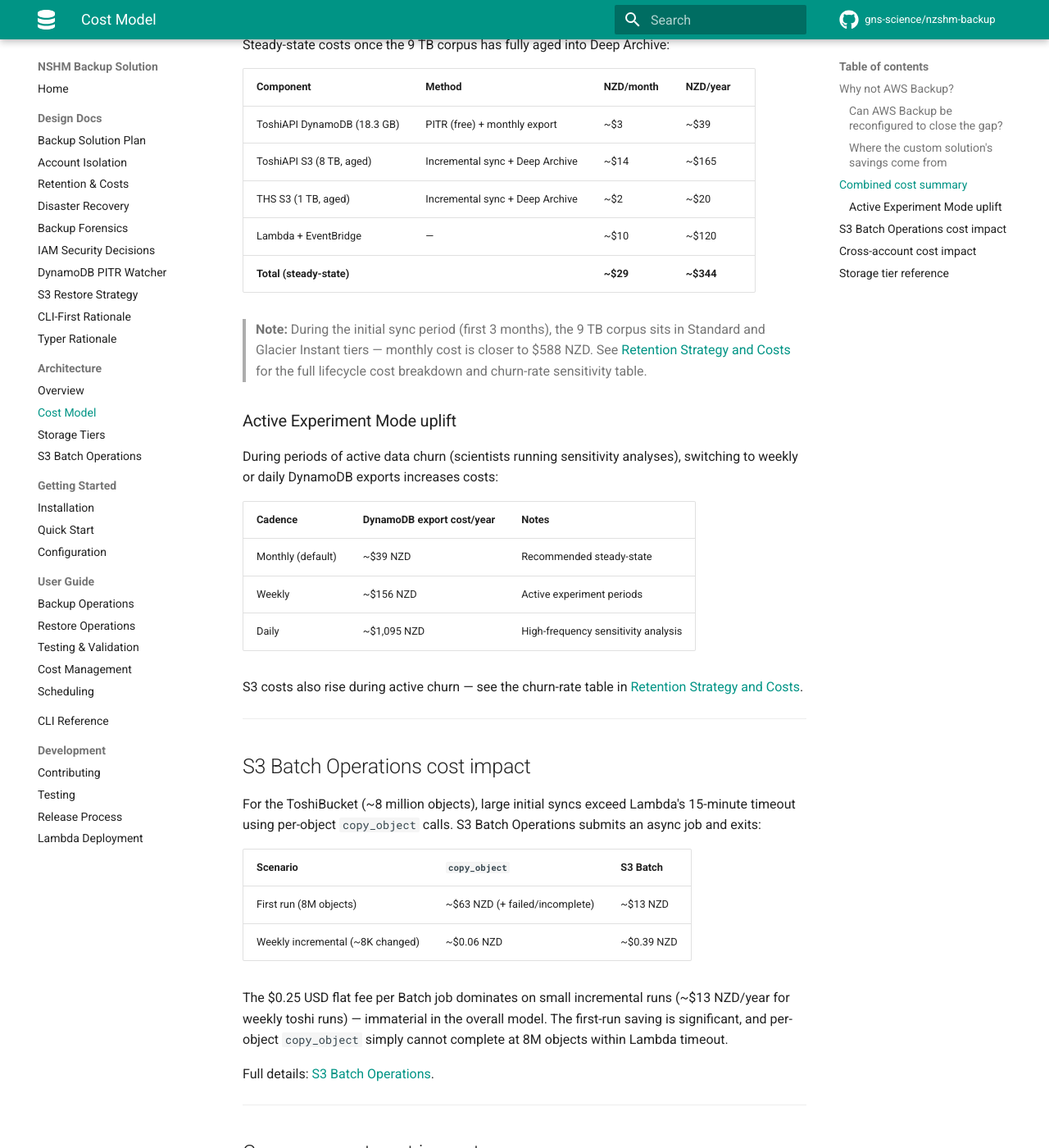
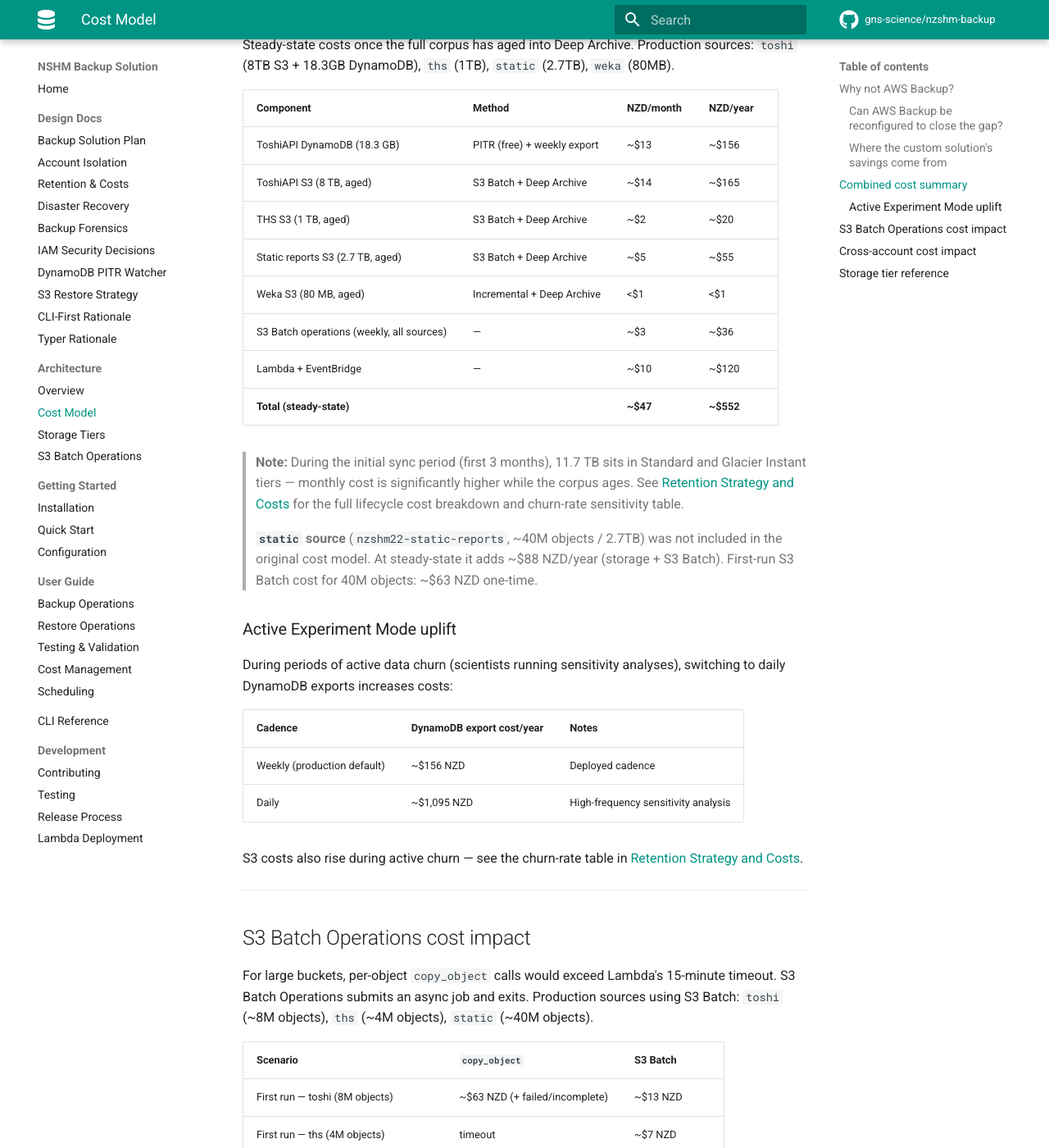
Before and after one commit to GNS-Science/aws-snapshot, an MkDocs documentation site: the page built from docs/architecture/cost-model.md, in a window 1280 px wide and 1400 px high, scrolled down 1656 px. Shown: the whole window at 82% size. Built offline with MkDocs 1.6.1 and Material for MkDocs 9.7.7, drawn with Linux system fonts in a browser that asks for light colours; comment, search, counter and statistics services are not loaded; the version menu is left out; some of the changed text lies outside the part shown.

Commit message:
docs: update docs to reflect production deployment state
- backup.md: add backup check pre-flight section; fix dry-run description
  for S3 Batch (fast access-check, not full listing); note production Batch sources
- quickstart.md: replace dry-run section with backup check as pre-flight step
- costs.md: update steady-state cost to ~$36/month; fix Active Experiment Mode
  instructions (weekly → daily, not monthly → weekly)
- cost-model.md: add static source (2.7TB/40M objects, ~$88/year); update totals
  to ~$552/year; switch DynamoDB cadence to weekly (deployed default);
  update S3 Batch table to cover toshi/ths/static
- backup-solution-plan.md: add all 4 production sources with actual bucket/table
  names and sizes; update Phase 6 checklist; update cost summary and version

```diff
--- a/docs/architecture/cost-model.md
+++ b/docs/architecture/cost-model.md
@@ -50,30 +50,37 @@ No. The vault storage floor is fixed:
 
 ## Combined cost summary
 
-Steady-state costs once the 9 TB corpus has fully aged into Deep Archive:
+Steady-state costs once the full corpus has aged into Deep Archive.
+Production sources: `toshi` (8TB S3 + 18.3GB DynamoDB), `ths` (1TB), `static` (2.7TB), `weka` (80MB).
 
 | Component | Method | NZD/month | NZD/year |
 |-----------|--------|-----------|---------|
-| ToshiAPI DynamoDB (18.3 GB) | PITR (free) + monthly export | ~$3 | ~$39 |
-| ToshiAPI S3 (8 TB, aged) | Incremental sync + Deep Archive | ~$14 | ~$165 |
-| THS S3 (1 TB, aged) | Incremental sync + Deep Archive | ~$2 | ~$20 |
+| ToshiAPI DynamoDB (18.3 GB) | PITR (free) + weekly export | ~$13 | ~$156 |
+| ToshiAPI S3 (8 TB, aged) | S3 Batch + Deep Archive | ~$14 | ~$165 |
+| THS S3 (1 TB, aged) | S3 Batch + Deep Archive | ~$2 | ~$20 |
+| Static reports S3 (2.7 TB, aged) | S3 Batch + Deep Archive | ~$5 | ~$55 |
+| Weka S3 (80 MB, aged) | Incremental + Deep Archive | <$1 | <$1 |
+| S3 Batch operations (weekly, all sources) | — | ~$3 | ~$36 |
 | Lambda + EventBridge | — | ~$10 | ~$120 |
-| **Total (steady-state)** | | **~$29** | **~$344** |
+| **Total (steady-state)** | | **~$47** | **~$552** |
 
-> **Note:** During the initial sync period (first 3 months), the 9 TB corpus sits
-> in Standard and Glacier Instant tiers — monthly cost is closer to $588 NZD.
+> **Note:** During the initial sync period (first 3 months), 11.7 TB sits in Standard
+> and Glacier Instant tiers — monthly cost is significantly higher while the corpus ages.
 > See [Retention Strategy and Costs](../design/retention-strategy-and-costs.md)
 > for the full lifecycle cost breakdown and churn-rate sensitivity table.
+>
+> **`static` source** (`nzshm22-static-reports`, ~40M objects / 2.7TB) was not included
+> in the original cost model. At steady-state it adds ~$88 NZD/year (storage + S3 Batch).
+> First-run S3 Batch cost for 40M objects: ~$63 NZD one-time.
 
 ### Active Experiment Mode uplift
 
 During periods of active data churn (scientists running sensitivity analyses),
-switching to weekly or daily DynamoDB exports increases costs:
+switching to daily DynamoDB exports increases costs:
 
 | Cadence | DynamoDB export cost/year | Notes |
 |---------|--------------------------|-------|
-| Monthly (default) | ~$39 NZD | Recommended steady-state |
-| Weekly | ~$156 NZD | Active experiment periods |
+| Weekly (production default) | ~$156 NZD | Deployed cadence |
 | Daily | ~$1,095 NZD | High-frequency sensitivity analysis |
 
 S3 costs also rise during active churn — see the churn-rate table in
@@ -83,19 +90,20 @@ S3 costs also rise during active churn — see the churn-rate table in
 
 ## S3 Batch Operations cost impact
 
-For the ToshiBucket (~8 million objects), large initial syncs exceed Lambda's
-15-minute timeout using per-object `copy_object` calls. S3 Batch Operations
-submits an async job and exits:
+For large buckets, per-object `copy_object` calls would exceed Lambda's 15-minute timeout.
+S3 Batch Operations submits an async job and exits. Production sources using S3 Batch:
+`toshi` (~8M objects), `ths` (~4M objects), `static` (~40M objects).
 
 | Scenario | `copy_object` | S3 Batch |
 |----------|--------------|----------|
-| First run (8M objects) | ~$63 NZD (+ failed/incomplete) | ~$13 NZD |
-| Weekly incremental (~8K changed) | ~$0.06 NZD | ~$0.39 NZD |
+| First run — toshi (8M objects) | ~$63 NZD (+ failed/incomplete) | ~$13 NZD |
+| First run — ths (4M objects) | timeout | ~$7 NZD |
+| First run — static (40M objects) | timeout | ~$63 NZD |
+| Weekly incremental (~few K changed) | ~$0.06 NZD | ~$0.39 NZD/run |
 
-The $0.25 USD flat fee per Batch job dominates on small incremental runs (~$13 NZD/year
-for weekly toshi runs) — immaterial in the overall model. The first-run saving is
-significant, and per-object `copy_object` simply cannot complete at 8M objects within
-Lambda timeout.
+The $0.25 USD flat fee per Batch job dominates on small incremental runs (~$0.39 NZD/run).
+For all three Batch sources running weekly: ~$61 NZD/year in job fees — immaterial in the
+overall model.
 
 Full details: [S3 Batch Operations](s3-batch-operations.md).
 
```
Also changed, not shown: docs/design/backup-solution-plan.md (+26 -15 lines), docs/getting-started/quickstart.md (+9 -5 lines), docs/user-guide/backup.md (+22 -5 lines), docs/user-guide/costs.md (+12 -10 lines).
